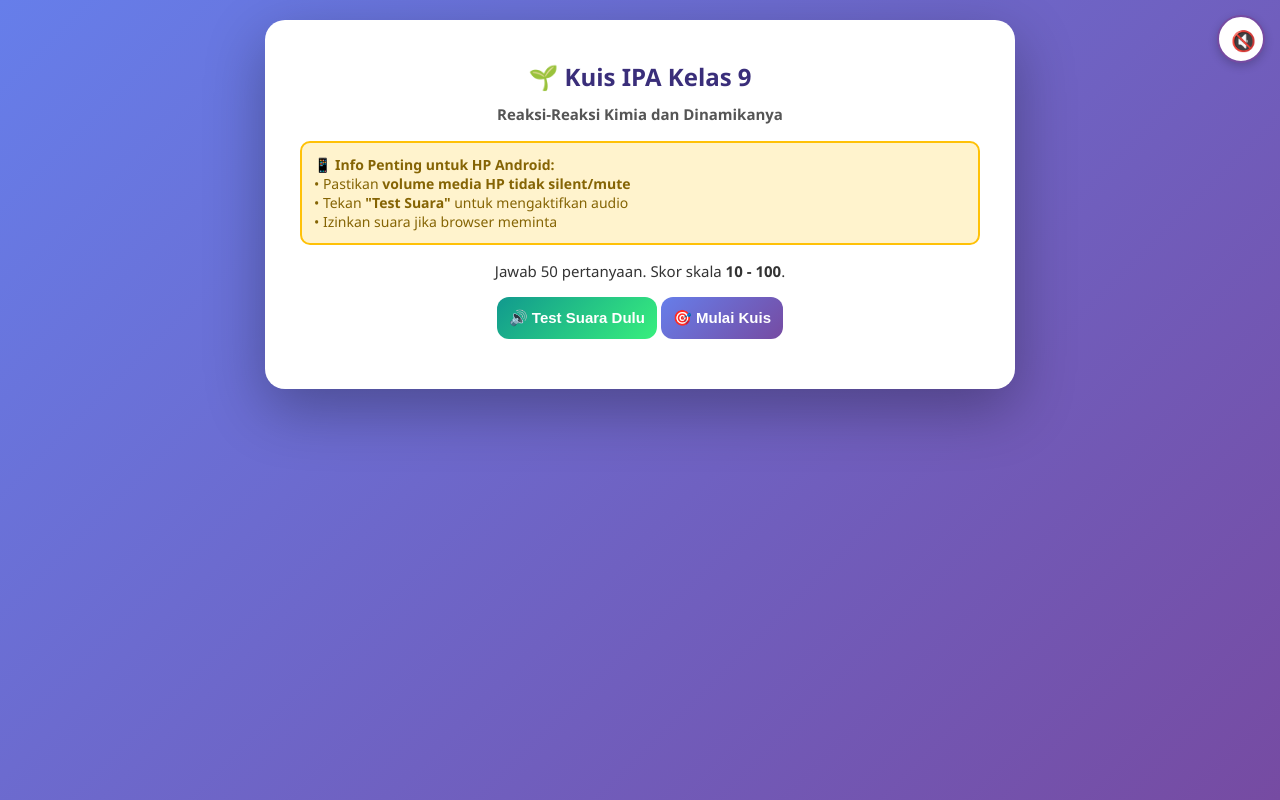
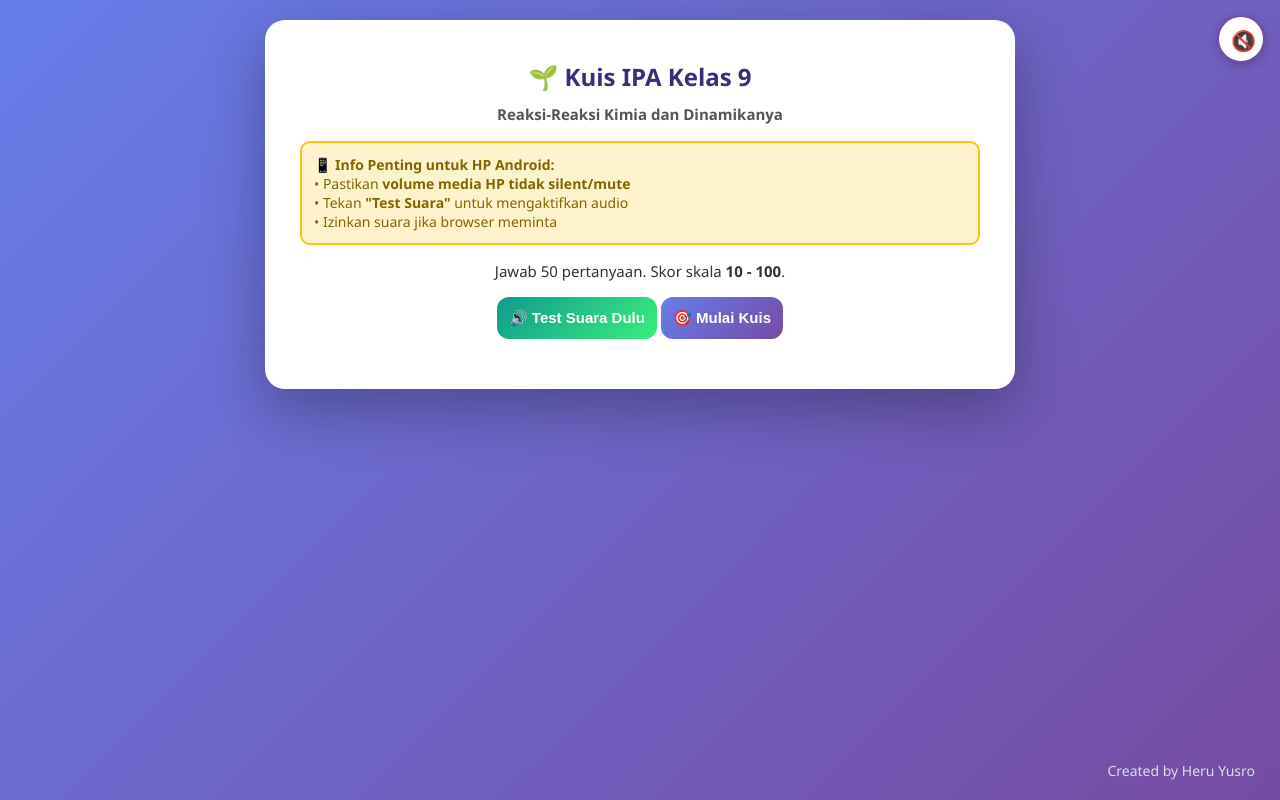
Before and after one commit to dinkringchannel-star/Kuis-IPA-Reaksi2-Kimia-dan-Dinamikanya, a plain HTML site: page index.html in a window 1280 px wide. Drawn offline with Linux system fonts and the light colour scheme.

Commit message:
Update index.html

```diff
--- a/index.html
+++ b/index.html
@@ -27,6 +27,15 @@
       color: #222;
     }
 
+        .created-by {
+    position: absolute;
+    bottom: 20px;
+    right: 25px;
+    font-size: 14px;
+    color: #d7e0e4;
+    font-weight: 500;
+    text-align: center;
+}
     .container {
       background: #ffffff;
       border-radius: 20px;
@@ -321,6 +330,8 @@
 <body>
 
   <button class="music-toggle" id="musicBtn" title="Musik">🔇</button>
+
+  <div class="created-by">Created by Heru Yusro</div>
 
   <div class="container" id="mainContainer">
     <div id="startScreen" class="start-screen">
```
